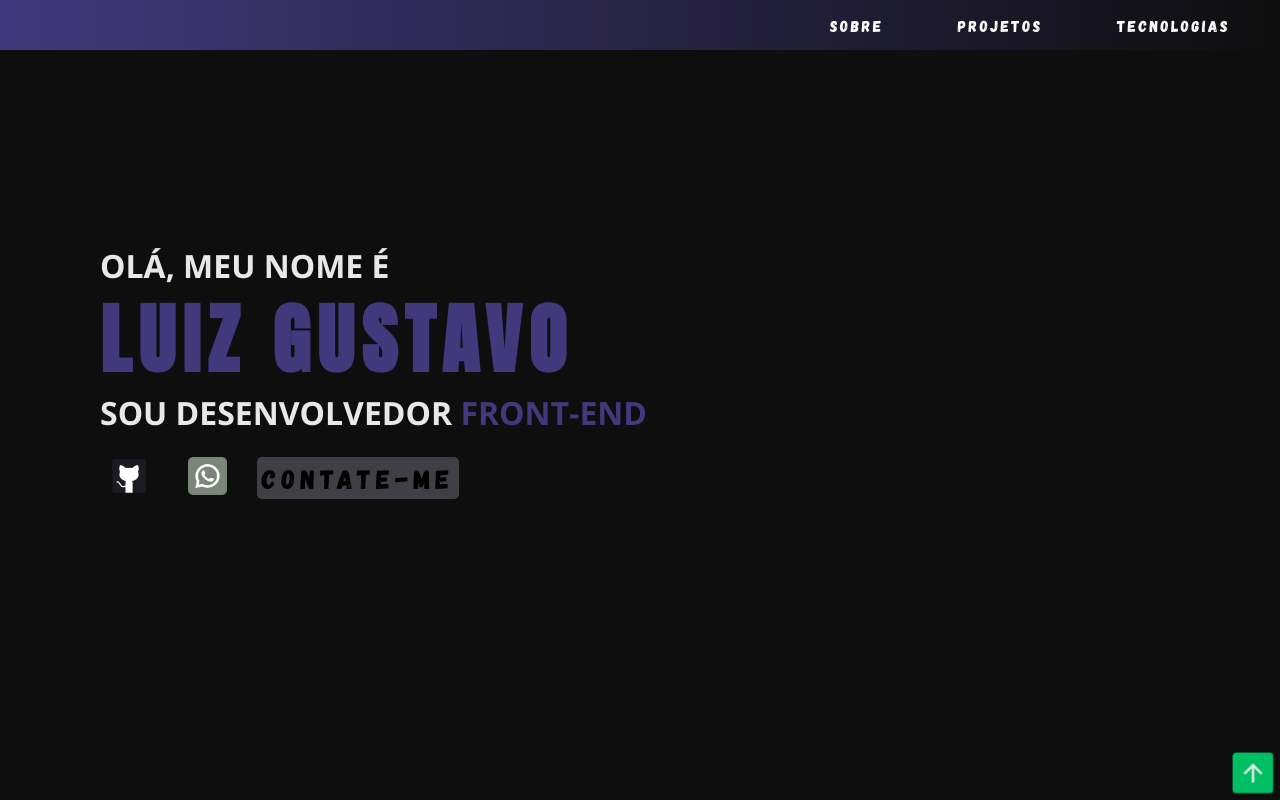
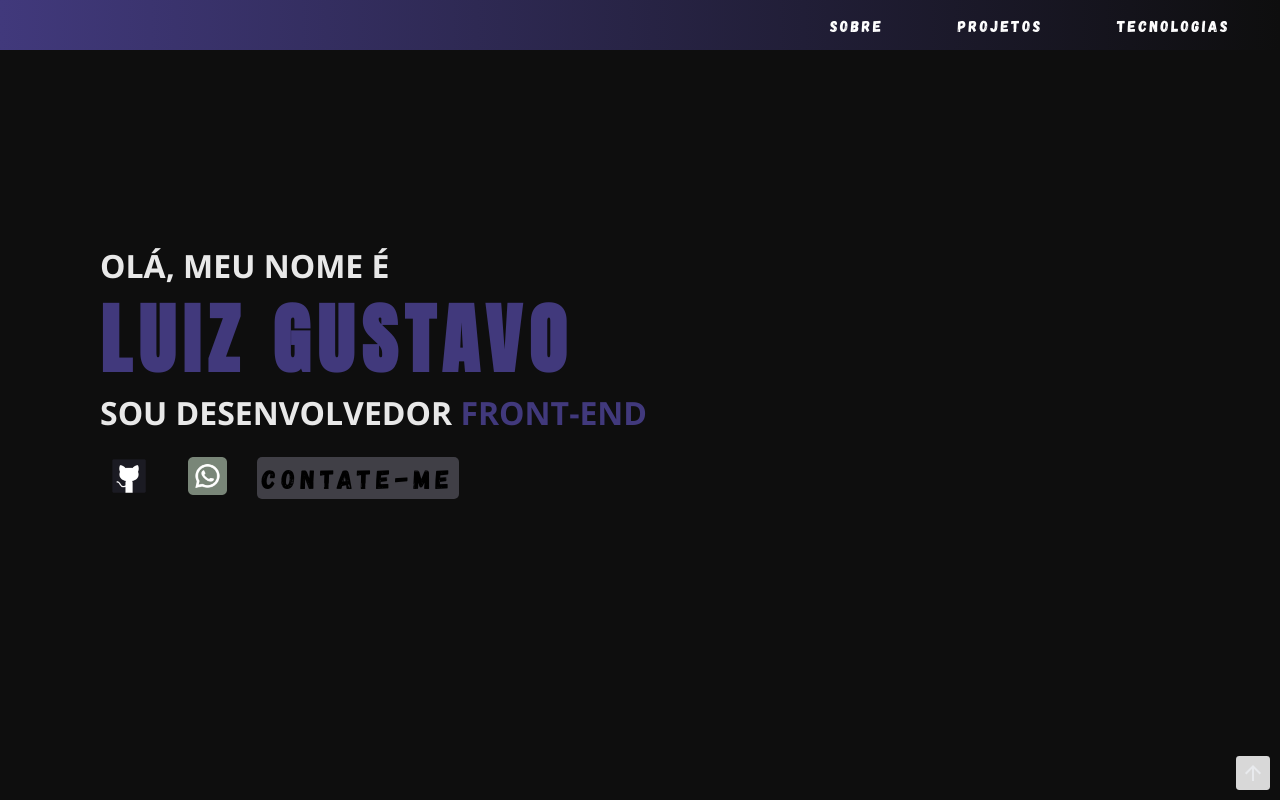
Before and after one commit to luizgustavo101/Portifolio, a plain HTML site: page index.html in a window 1280 px wide. In both pictures the pointer is over the picture 1253 px from the left and 773 px from the top of the page. Shown: the top 800 px of the page. Drawn offline with nearby package versions, Linux system fonts and the light colour scheme.

Commit message:
Update main.css

```diff
--- a/Css/main.css
+++ b/Css/main.css
@@ -400,9 +400,8 @@ main article h1 {
 }
 
 .subir:hover{
-  transform: scale(1.2);
+  background-color: var(--cor-texto-secundaria);
 }
-
 
 footer {
   background: linear-gradient(to left, #41397c, #0e0e0e);
```
